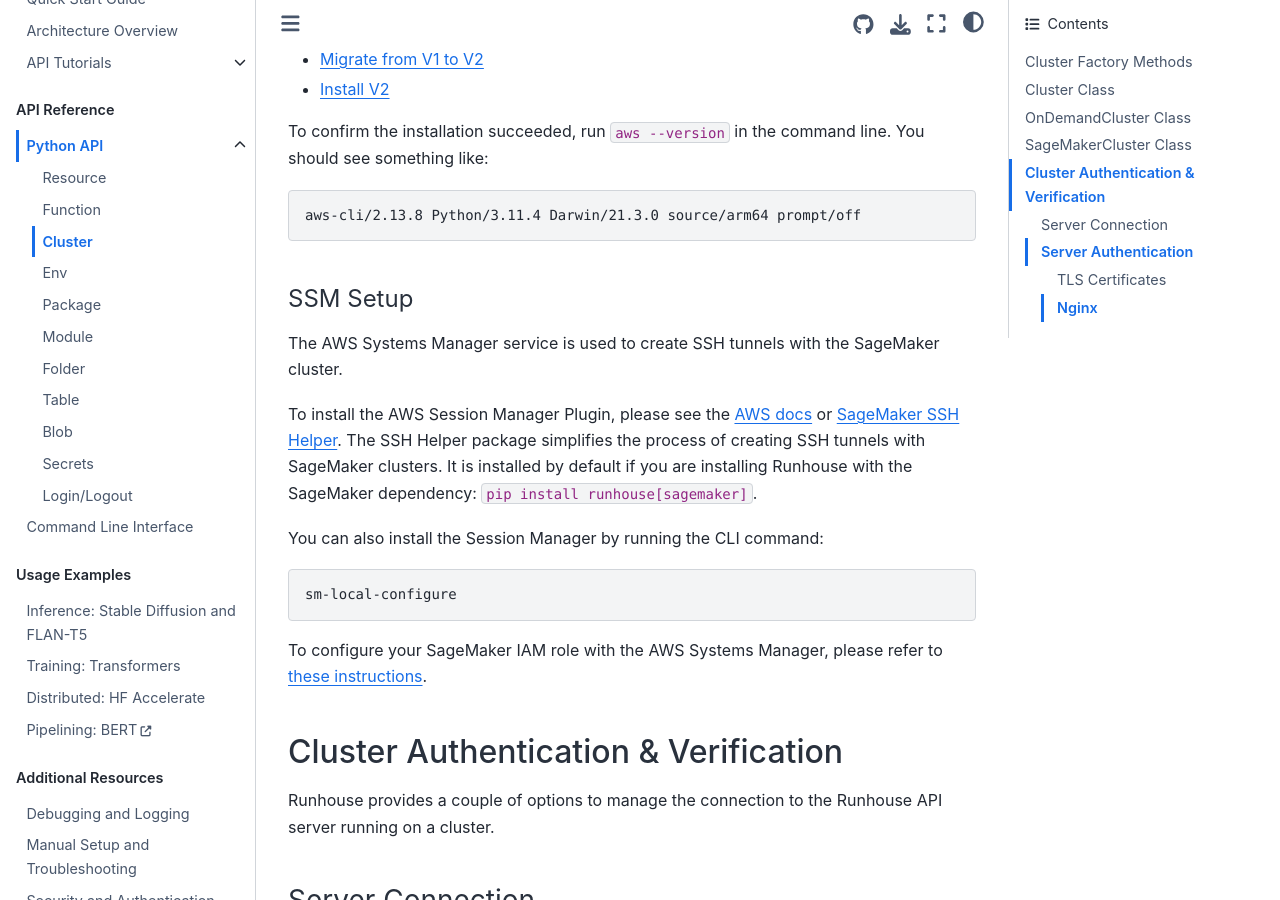
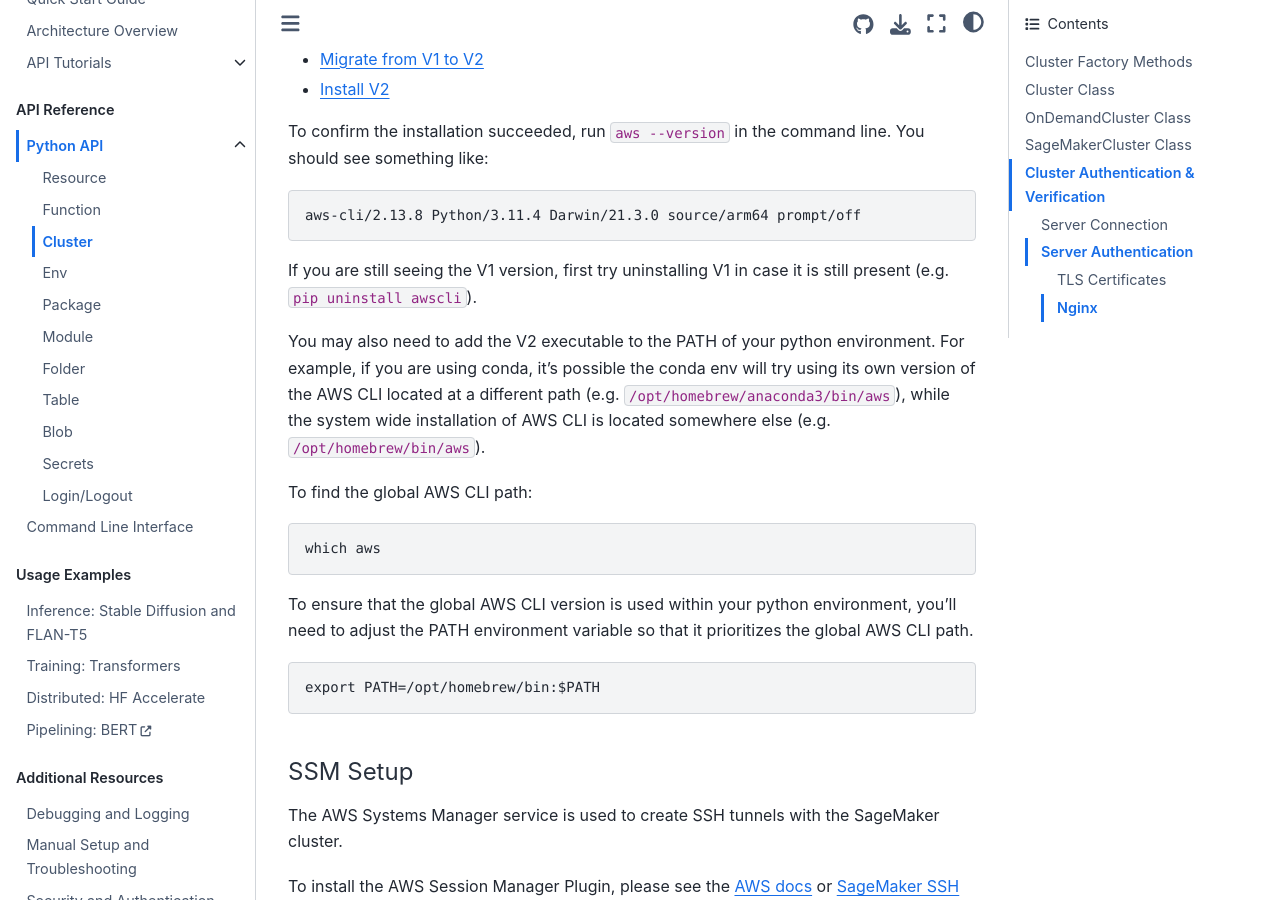
Before and after one commit to run-house/runhouse, a Sphinx documentation site: the page built from docs/api/python/cluster.rst, in a window 1280 px wide and 900 px high, scrolled down 3597 px. Built offline with Sphinx 7.4.7 and the Sphinx Book theme 1.1.4, drawn with Linux system fonts in a browser that asks for light colours.

Commit message:
add more clarity for how to troubleshoot aws cli installation issues

```diff
--- a/docs/api/python/cluster.rst
+++ b/docs/api/python/cluster.rst
@@ -155,6 +155,28 @@ To confirm the installation succeeded, run ``aws --version`` in the command line
 
     aws-cli/2.13.8 Python/3.11.4 Darwin/21.3.0 source/arm64 prompt/off
 
+If you are still seeing the V1 version, first try uninstalling V1 in case it is still present
+(e.g. ``pip uninstall awscli``).
+
+You may also need to add the V2 executable to the PATH of your python environment. For example, if you are using conda,
+it’s possible the conda env will try using its own version of the AWS CLI located at a different
+path (e.g. ``/opt/homebrew/anaconda3/bin/aws``), while the system wide installation of AWS CLI is located somewhere
+else (e.g. ``/opt/homebrew/bin/aws``).
+
+To find the global AWS CLI path:
+
+.. code-block:: cli
+
+    which aws
+
+To ensure that the global AWS CLI version is used within your python environment, you’ll need to adjust the
+PATH environment variable so that it prioritizes the global AWS CLI path.
+
+.. code-block:: cli
+
+    export PATH=/opt/homebrew/bin:$PATH
+
+
 SSM Setup
 ^^^^^^^^^
 The AWS Systems Manager service is used to create SSH tunnels with the SageMaker cluster.
```
Also changed, not shown: 1 other file.
